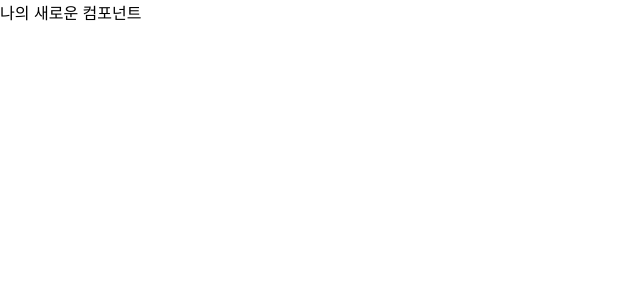
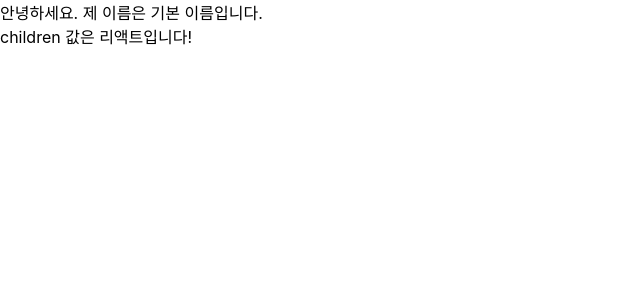
Before and after one commit to miladiashe/test_for_sourcetree, a React (Create React App) app in the folder react/study1/: page / in a window 1280 px wide. Shown: the top 300 px of the page, without its empty margins (0-640 px from the left). Built offline with nearby package versions, Linux system fonts and the light colour scheme.

Commit message:
children, 비구조화 할당

```diff
--- a/react/study1/src/App.js
+++ b/react/study1/src/App.js
@@ -2,7 +2,7 @@
 import MyComponent from "./MyComponent";
 
 const App = () => {
-  return <MyComponent />;
+  return <MyComponent>리액트</MyComponent>;
 };
 
 export default App;
--- a/react/study1/src/MyComponent.js
+++ b/react/study1/src/MyComponent.js
@@ -1,7 +1,15 @@
 import React from 'react';
 
-const MyComponent = () => {
-    return <div>나의 새로운 컴포넌트</div>
+const MyComponent = props => {
+    const { name, children } = props;
+    return <div>
+        안녕하세요. 제 이름은 {name}입니다.<br />
+        children 값은 {children}입니다!
+    </div>
+};
+
+MyComponent.defaultProps = {
+    name: '기본 이름'
 };
 
 export default MyComponent;
```
